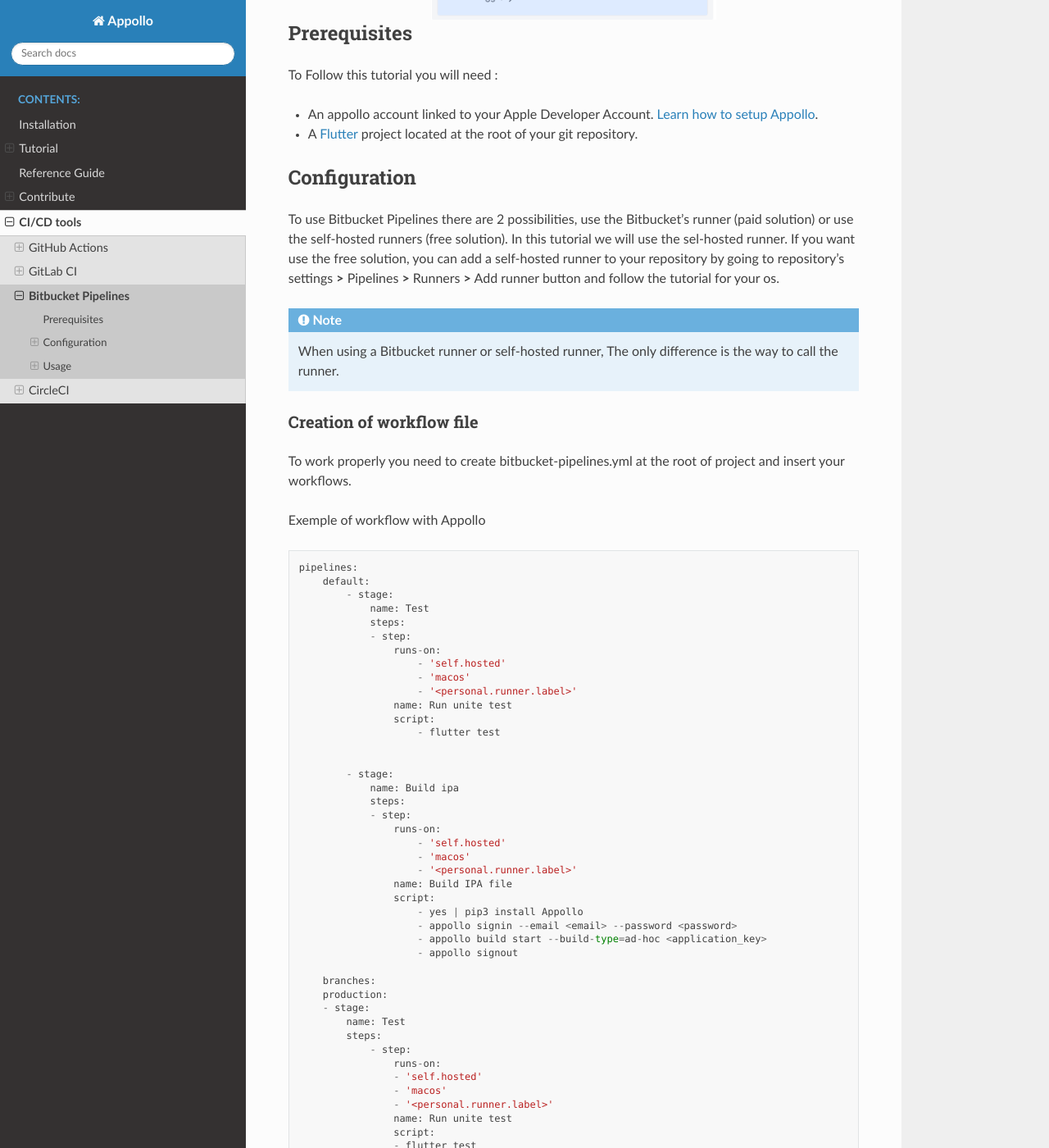
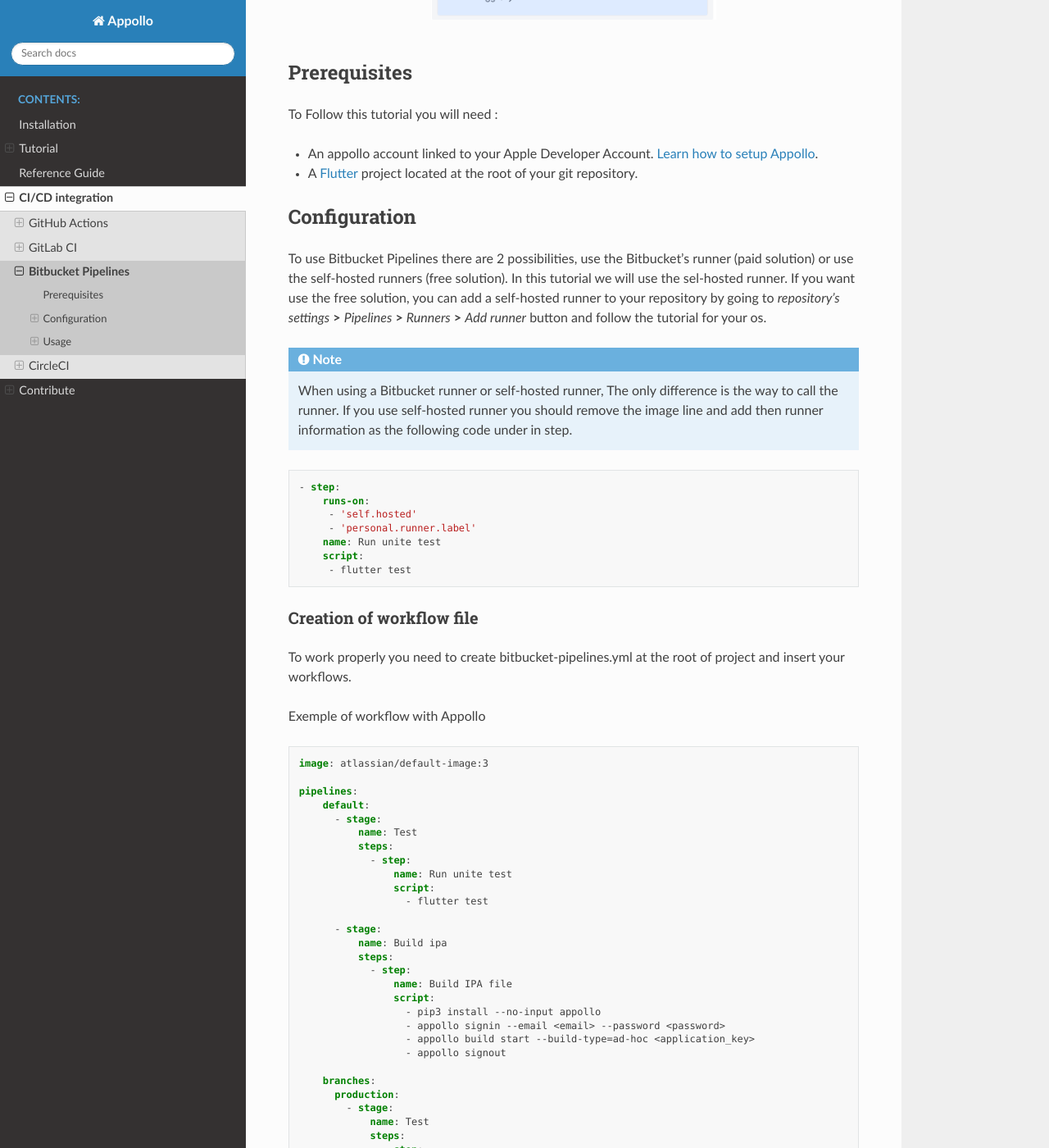
Before and after one commit to Odevio/Odevio-CLI, a Sphinx documentation site: the page built from docs/ci_cd/3_bitbucket_pipelines.txt, in a window 1280 px wide and 1400 px high, scrolled down 620 px. Shown: the whole window at 82% size. Built offline with Sphinx 7.4.7 and the Read the Docs theme 2.0.0, drawn with Linux system fonts in a browser that asks for light colours; some of the changed text lies outside the part shown.

Commit message:
update doc

```diff
--- a/docs/ci_cd/3_bitbucket_pipelines.txt
+++ b/docs/ci_cd/3_bitbucket_pipelines.txt
@@ -7,6 +7,8 @@
     :align: center
     :width: 50%
     :alt: 'worflow with all step active'
+
+|
 
 -------------
 Prerequisites
@@ -23,10 +25,20 @@
 
 To use Bitbucket Pipelines there are 2 possibilities, use the Bitbucket's runner (paid solution) or use the self-hosted runners (free solution).
 In this tutorial we will use the sel-hosted runner.
-If you want use the free solution, you can add a self-hosted runner to your repository by going to repository's settings  **>** Pipelines **>**  Runners  **>** Add runner button and follow the tutorial for your os.
+If you want use the free solution, you can add a self-hosted runner to your repository by going to *repository's settings*  **>** *Pipelines* **>** *Runners*  **>** *Add runner* button and follow the tutorial for your os.
 
 .. note::
-    When using a Bitbucket runner or self-hosted runner, The only difference is the way to call the runner.
+    When using a Bitbucket runner or self-hosted runner, The only difference is the way to call the runner. If you use self-hosted runner you should remove the image line and add then runner information as the following code under in step.
+
+.. code-block:: yaml
+
+     - step:
+         runs-on:
+          - 'self.hosted'
+          - 'personal.runner.label'
+         name: Run unite test
+         script:
+          - flutter test
 
 ^^^^^^^^^^^^^^^^^^^^^^^^^
 Creation of workflow file
@@ -36,7 +48,9 @@
 
 Exemple of workflow with Appollo
 
-.. code-block::
+.. code-block:: yaml
+
+    image: atlassian/default-image:3
 
     pipelines:
         default:
@@ -44,26 +58,17 @@
               name: Test
               steps:
                 - step:
-                    runs-on:
-                        - 'self.hosted'
-                        - 'macos'
-                        - '<personal.runner.label>'
                     name: Run unite test
                     script:
                       - flutter test
-
 
           - stage:
               name: Build ipa
               steps:
                 - step:
-                    runs-on:
-                        - 'self.hosted'
-                        - 'macos'
-                        - '<personal.runner.label>'
                     name: Build IPA file
                     script:
-                        - yes | pip3 install Appollo
+                      - pip3 install --no-input appollo
                       - appollo signin --email <email> --password <password>
                       - appollo build start --build-type=ad-hoc <application_key>
                       - appollo signout
@@ -74,10 +79,6 @@
                 name: Test
                 steps:
                   - step:
-                    runs-on:
-                    - 'self.hosted'
-                    - 'macos'
-                    - '<personal.runner.label>'
                       name: Run unite test
                       script:
                         - flutter test
@@ -87,13 +88,9 @@
                 deployment: staging
                 steps:
                   - step:
-                    runs-on:
-                    - 'self.hosted'
-                    - 'macos'
-                    - '<personal.runner.label>'
                       name: "Publication"
                       script:
-                    - yes | pip3 install Appollo
+                        - pip3 install --no-input appollo
                         - appollo signin --email <email> --password <password>
                         - appollo build start --build-type=publication <application_key>
                         - appollo signout
@@ -102,7 +99,6 @@
 
 In this exemple we have 4 parametres:
 
-* <*personal.runner.label*> is the self-hosted runner label defined when it was created
 * <*email*> is the email to connect to your account on appollo
 * <*password*> is the password to connect to your account on appollo
 * <*application_key*> is the key off your application.
--- a/docs/ci_cd/index.txt
+++ b/docs/ci_cd/index.txt
@@ -1,7 +1,7 @@
 .. _ci_cd:
 
-CI/CD tools
-===========
+CI/CD integration
+=================
 
 This section is aimed towards beginning developers and new Appollo users whose want set up a continuous integration and continuous delivery system
 
--- a/docs/index.txt
+++ b/docs/index.txt
@@ -69,5 +69,5 @@
    installation/index
    tutorial/index
    reference_guide/index
+   ci_cd/index
    contribute/index
-   ci_cd/index
```
Also changed, not shown: docs/ci_cd/1_github_actions.txt (+10 -11 lines), docs/ci_cd/2_gitlab_ci.txt (+11 -14 lines), docs/ci_cd/4_circle_ci.txt (+12 -12 lines), 1 other file. Lines whose indentation alone changed are shown as unchanged.
